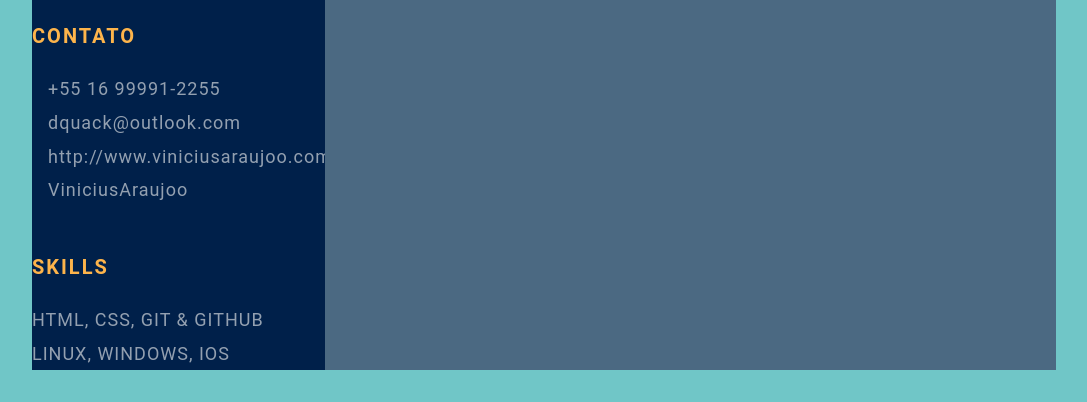
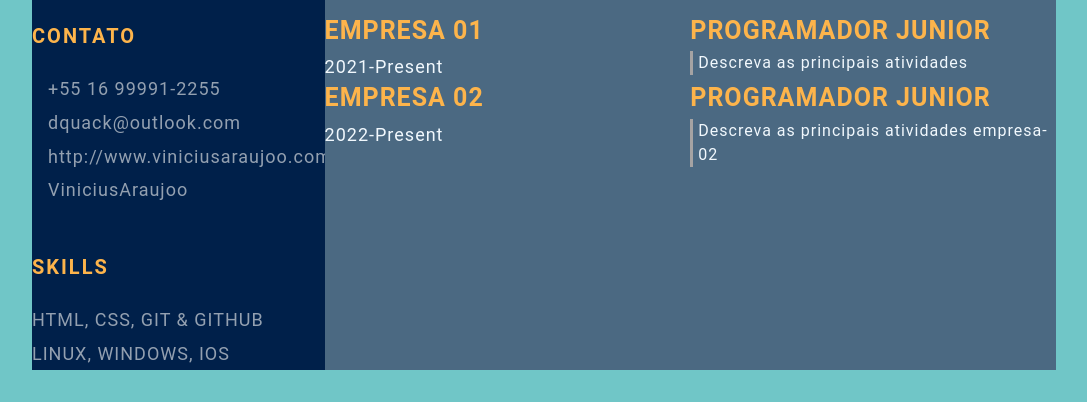
Before and after one commit to ViniciusAraujoo/devweekgit.git.io, a plain HTML site: page index.html in a window 1280 px wide. Shown: the part 462-864 px from the top of the page, without its empty margins (96-1183 px from the left). Drawn offline with Linux system fonts and the light colour scheme.

Commit message:
feat-add-job-details (#3)

```diff
--- a/index.html
+++ b/index.html
@@ -7,6 +7,16 @@
     <link rel="stylesheet" href="style.css">
     <title>Vinicius Araujo</title>
 </head>
+
+
+
+
+
+
+
+
+
+
 <body>
     <main class="resume-contents">
         <section class="left-section">
@@ -45,9 +55,33 @@
                             <br> Quais são minhas competencias
                         </p>
                     </section>
+                </div>
 
-                </div>
+                <section class="experience gap">
+                    <div class="right-title">Experiencia</div>
+
+                    <div class="experience-contents">
+                        <div class="exp-left">
+                            <p class="exp-company-name">Empresa 01</p>
+                            <p class="exp-time-period">2021-Present</p>
+                        </div>
+                        <div class="exp-right">
+                            <p class="exp-position">Programador Junior</p>
+                            <p class="exp-desc">Descreva as principais atividades</p>
+                        </div>
+                        <div class="exp-left">
+                            <p class="exp-company-name">Empresa 02</p>
+                            <p class="exp-time-period">2022-Present</p>
+                        </div>
+                        <div class="exp-right">
+                            <p class="exp-position">Programador Junior</p>
+                            <p class="exp-desc">Descreva as principais atividades empresa-02</p>
+                        </div>
+                    </div>
+
+                </section>
         </section>
+
     </main>
 </body>
 </html>
```
